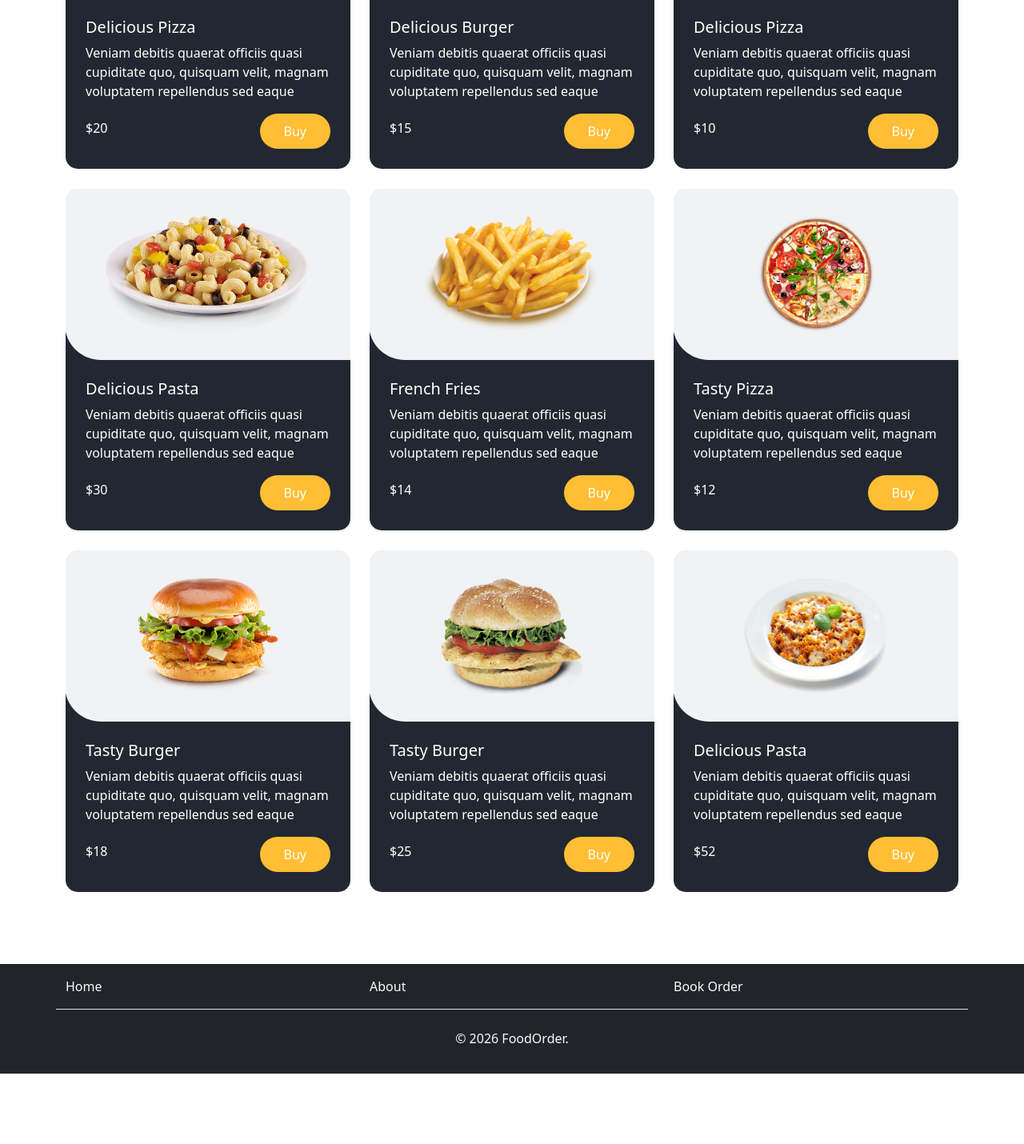
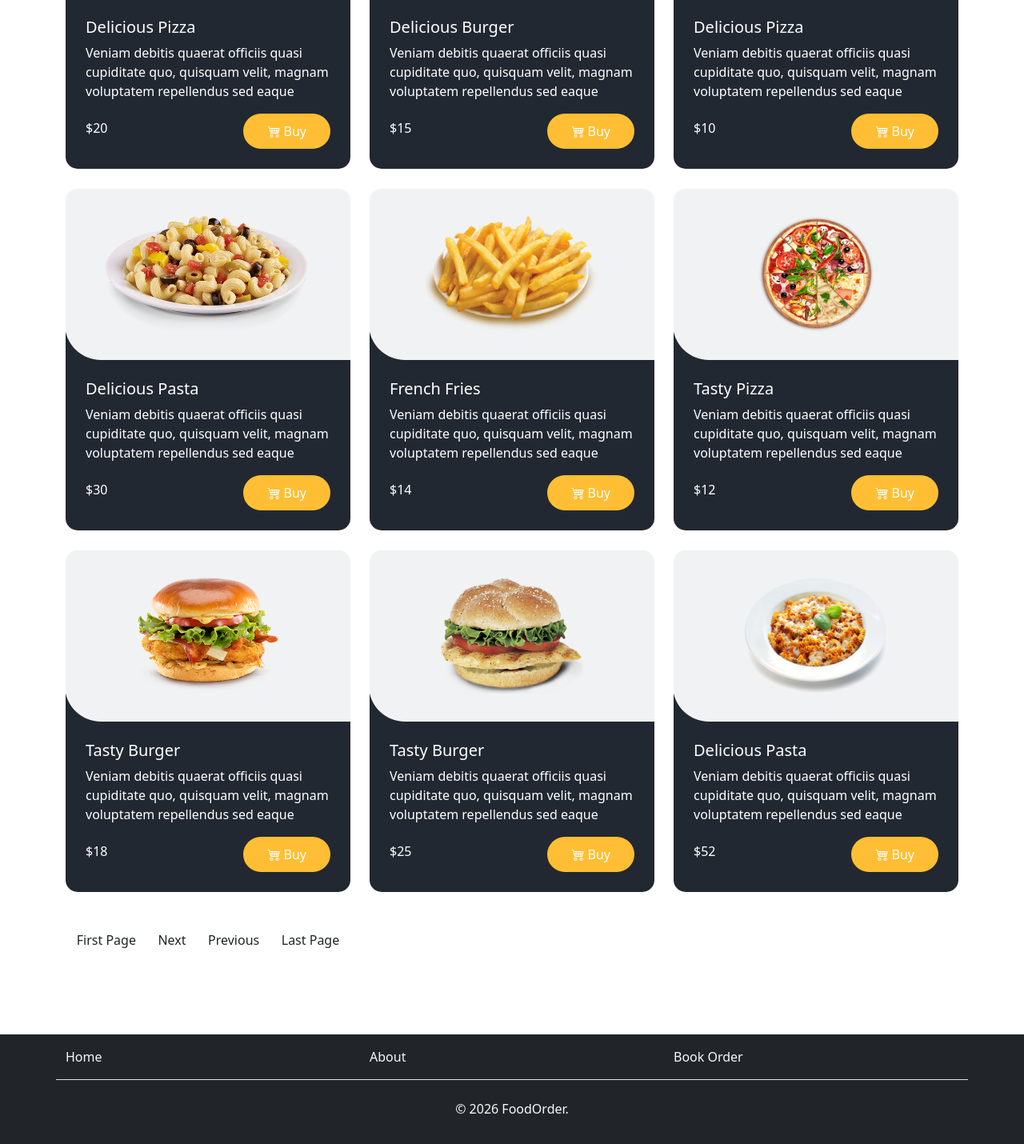
Before and after one commit to arunpradhan/FoodOrder, a React (Vite) app: page /menu in a window 1280 px wide. Shown: the part 487-1917 px from the top of the page at 80% size. Before the commit the page ends 1829 px from the top, so only its background shows below. Built offline with nearby package versions, Linux system fonts and the light colour scheme.

Commit message:
install Bootstrap Icons and uses of that

```diff
--- a/package.json
+++ b/package.json
@@ -11,6 +11,7 @@
   },
   "dependencies": {
     "bootstrap": "^5.3.8",
+    "bootstrap-icons": "^1.13.1",
     "react": "^19.2.0",
     "react-bootstrap": "^2.10.10",
     "react-dom": "^19.2.0",
--- a/src/App.css
+++ b/src/App.css
@@ -4,9 +4,6 @@ body {
     margin: 0;
     line-height: 1.6;
 }
-
-/* import fonts -  font-family: 'Open Sans', sans-serif and  font-family: 'Dancing Script', cursive; */
-@import url('https://fonts.googleapis.com/css2?family=Dancing+Script:wght@400;500;600;700&family=Open+Sans:wght@400;600;700&display=swap');
 
 /* Prevents footer floating up on short pages. */
 .main-content {
@@ -56,12 +53,12 @@ body {
     text-decoration: none;
 }
 .offer_section .box .detail-box h5 {
-    font-family: 'Dancing Script', cursive;
+    font-family: 'Segoe UI', cursive;
     font-size: 24px;
     margin: 0;
 }
 .offer_section .box .detail-box h6 {
-    font-family: 'Dancing Script', cursive;
+    font-family: 'Segoe UI', cursive;
     margin: 10px 0;
 }
 @media (max-width: 992px) {
@@ -201,3 +198,10 @@ select {
     -webkit-box-pack: justify;
     justify-content: space-between;
 }
+
+.pagination {
+    display: flex;
+    flex-wrap: wrap;
+    justify-content: space-around;
+    list-style-type: none;
+}
--- a/src/components/Navigation.jsx
+++ b/src/components/Navigation.jsx
@@ -9,7 +9,7 @@ export default function Navigation() {
     <Navbar expand="lg" className="bg-body-tertiary">
       <Container>
         <Navbar.Brand href="/">FoodOrder</Navbar.Brand>
-        <Navbar.Toggle aria-controls="basic-navbar-nav" />
+        <Navbar.Toggle aria-controls="basic-navbar-nav" className='order-2 order-md-1'/>
         <Navbar.Collapse id="basic-navbar-nav">
           <Nav className="ms-auto">
             <Link to="/" className="nav-link">Home</Link>
@@ -29,6 +29,7 @@ export default function Navigation() {
             </NavDropdown>
           </Nav>
         </Navbar.Collapse>
+        <Link to="/cart" className="nav-link order-1 order-md-2"><i className="bi bi-cart4"></i> (0)</Link>
       </Container>
     </Navbar>
   );
--- a/src/main.jsx
+++ b/src/main.jsx
@@ -3,6 +3,7 @@ import { createRoot } from 'react-dom/client'
 
 import App from './App.jsx'
 import 'bootstrap/dist/css/bootstrap.min.css';
+import "bootstrap-icons/font/bootstrap-icons.css";
 
 createRoot(document.getElementById('root')).render(
   <StrictMode>
--- a/src/pages/Menu.jsx
+++ b/src/pages/Menu.jsx
@@ -42,7 +42,7 @@ export default function Menu() {
                                                     $20
                                                 </h6>
                                                 <a href="" className="button-link">
-                                                    Buy
+                                                    <i className="bi bi-cart4"></i> Buy
                                                 </a>
                                             </div>
                                         </div>
@@ -67,7 +67,7 @@ export default function Menu() {
                                                     $15
                                                 </h6>
                                                 <a href="" className="button-link">
-                                                    Buy
+                                                    <i className="bi bi-cart4"></i> Buy
                                                 </a>
                                             </div>
                                         </div>
@@ -92,7 +92,7 @@ export default function Menu() {
                                                     $10
                                                 </h6>
                                                 <a href="" className="button-link">
-                                                    Buy
+                                                    <i className="bi bi-cart4"></i> Buy
                                                 </a>
                                             </div>
                                         </div>
@@ -117,7 +117,7 @@ export default function Menu() {
                                                     $30
                                                 </h6>
                                                 <a href="" className="button-link">
-                                                    Buy
+                                                    <i className="bi bi-cart4"></i> Buy
                                                 </a>
                                             </div>
                                         </div>
@@ -142,7 +142,7 @@ export default function Menu() {
                                                     $14
                                                 </h6>
                                                 <a href="" className="button-link">
-                                                    Buy
+                                                    <i className="bi bi-cart4"></i> Buy
                                                 </a>
                                             </div>
                                         </div>
@@ -167,7 +167,7 @@ export default function Menu() {
                                                     $12
                                                 </h6>
                                                 <a href="" className="button-link">
-                                                    Buy
+                                                    <i className="bi bi-cart4"></i> Buy
                                                 </a>
                                             </div>
                                         </div>
@@ -192,7 +192,7 @@ export default function Menu() {
                                                     $18
                                                 </h6>
                                                 <a href="" className="button-link">
-                                                    Buy
+                                                    <i className="bi bi-cart4"></i> Buy
                                                 </a>
                                             </div>
                                         </div>
@@ -217,7 +217,7 @@ export default function Menu() {
                                                     $25
                                                 </h6>
                                                 <a href="" className="button-link">
-                                                    Buy
+                                                    <i className="bi bi-cart4"></i> Buy
                                                 </a>
                                             </div>
                                         </div>
@@ -242,7 +242,7 @@ export default function Menu() {
                                                     $52
                                                 </h6>
                                                 <a href="" className="button-link">
-                                                    Buy
+                                                    <i className="bi bi-cart4"></i> Buy
                                                 </a>
                                             </div>
                                         </div>
@@ -251,6 +251,16 @@ export default function Menu() {
                             </Col>
 
                         </Row>
+                        <Row className="mt-5 align-items-end">
+                            <Col xs={12} lg={4} md={6}>
+                                <ul className="pagination">
+                                    <li>First Page</li>
+                                    <li>Next</li>
+                                    <li>Previous</li>
+                                    <li>Last Page</li>
+                                </ul>
+                            </Col>
+                        </Row>
                     </div>
                 </Container>
             </section>
```
Also changed, not shown: 1 other file (tests, documents, lock files or other folders).
